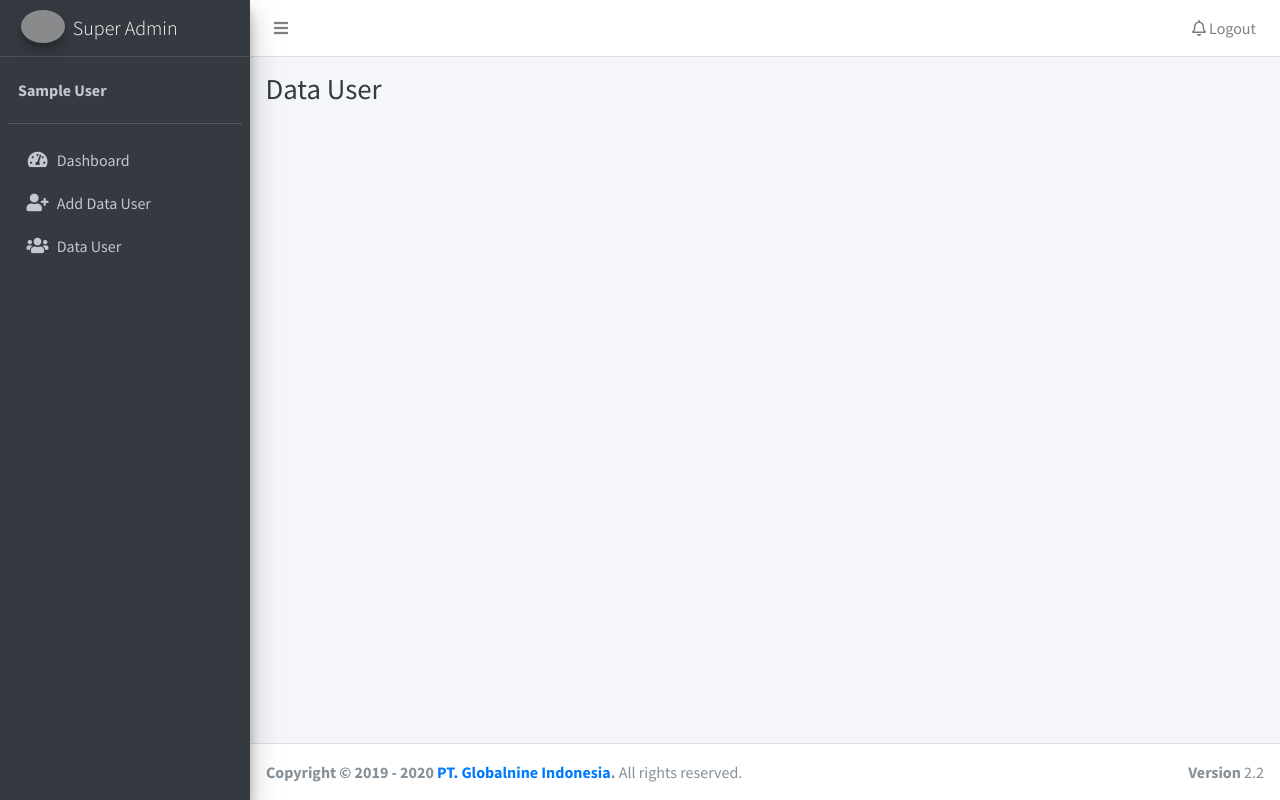
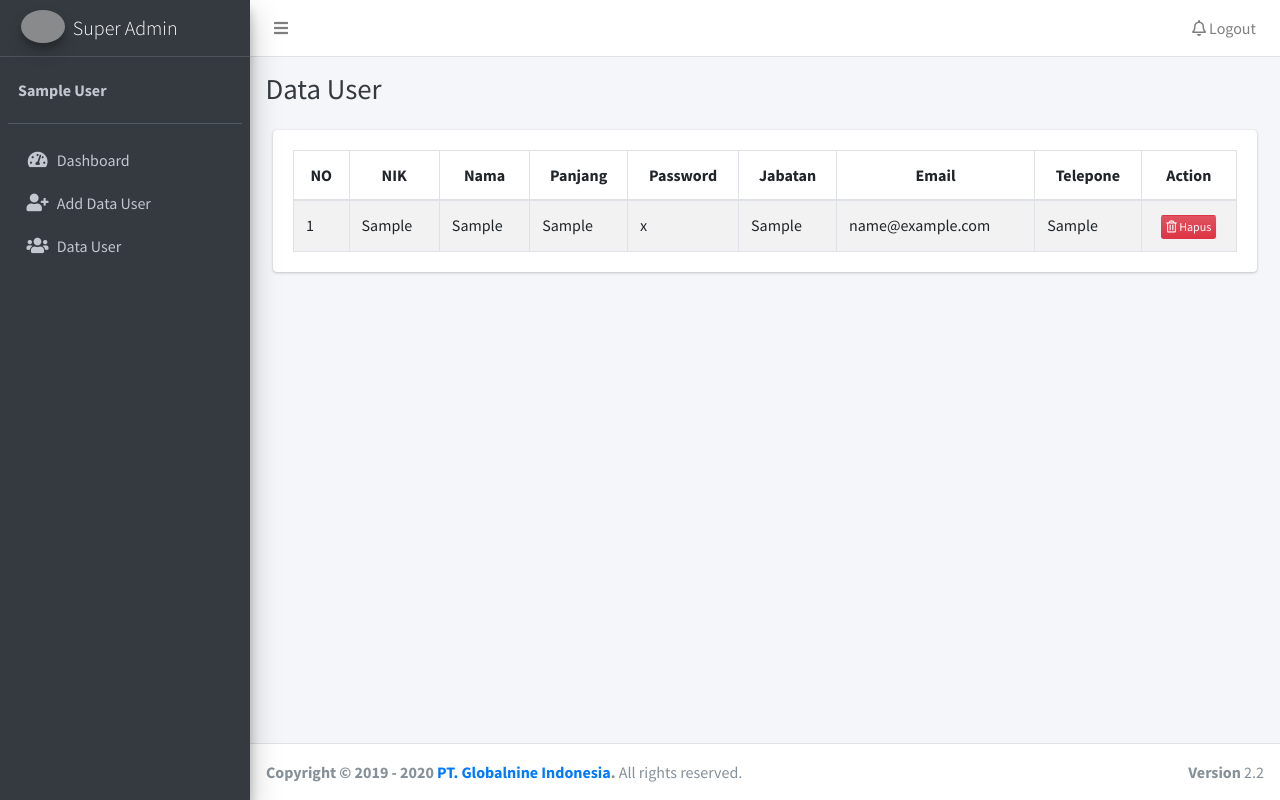
Before and after one commit to agungsup93/sim, a PHP site: page /0/admin/data-user in a window 1280 px wide. Run offline with PHP 8.4, Linux system fonts and the light colour scheme; the visitor is signed in with stand-in values (Sample User, id 1); tables that the repository leaves empty or names only in its code hold one stand-in row (values such as "Sample post"); some libraries are stand-ins or nearby versions; grey boxes are pictures that could not be loaded.

Commit message:
tambah show data user

```diff
--- a/0/admin/_controller/footer.php
+++ b/0/admin/_controller/footer.php
@@ -8,10 +8,40 @@
 
 </div>
 
-<script src="../template/plugins/jquery/jquery.js"></script>
 <script src="../template/plugins/jquery/jquery.min.js"></script>
-<script src="../template/plugins/overlayScrollbars/js/jquery.overlayScrollbars.min.js"></script>
-<script src="../template/dist/js/adminlte.js"></script>
+<script src="../template/plugins/bootstrap/js/bootstrap.bundle.min.js"></script>
+<script src="../template/plugins/datatables/jquery.dataTables.min.js"></script>
+<script src="../template/plugins/datatables-bs4/js/dataTables.bootstrap4.min.js"></script>
+<script src="../template/plugins/datatables-responsive/js/dataTables.responsive.min.js"></script>
+<script src="../template/plugins/datatables-responsive/js/responsive.bootstrap4.min.js"></script>
+<script src="../template/dist/js/adminlte.min.js"></script>
 <script src="../template/dist/js/demo.js"></script>
+<script>
+  $(function () {
+    $("#example1").DataTable({
+      "responsive": true,
+      "autoWidth": false,
+    });
+    $('#example2').DataTable({
+      "paging": true,
+      "lengthChange": false,
+      "searching": false,
+      "ordering": true,
+      "info": true,
+      "autoWidth": false,
+      "responsive": true,
+    });
+  });
+</script>
+<script src="../template/plugin/jquery/jquery.min.js"></script>
+    <script src="../template/pluin/jquery/savy.min.js"></script>
+	<script>
+		$(document).ready(function(){
+			$('.auto-save').savy('load');
+			$( "#clear" ).click(function() {
+				$('.auto-save').savy('destroy');
+			});
+		});
+</script>
 </body>
 </html>
--- a/0/admin/_controller/header.php
+++ b/0/admin/_controller/header.php
@@ -4,11 +4,13 @@
   <meta charset="utf-8">
   <meta http-equiv="X-UA-Compatible" content="IE=edge">
   <title>Super Admin</title>
-  <meta name="viewport" content="width=device-width, initial-scale=1">
+  <link rel="shortcut icon" href="../template/images/logo.png">
   <link rel="stylesheet" href="../template/plugins/fontawesome-free/css/all.min.css">
+  <link rel="stylesheet" href="../template/plugins/overlayScrollbars/css/OverlayScrollbars.min.css">
   <link rel="stylesheet" href="https://code.ionicframework.com/ionicons/2.0.1/css/ionicons.min.css">
+  <link rel="stylesheet" href="../template/plugins/datatables-bs4/css/dataTables.bootstrap4.min.css">
+  <link rel="stylesheet" href="../template/plugins/datatables-responsive/css/responsive.bootstrap4.min.css">
   <link rel="stylesheet" href="../template/dist/css/adminlte.min.css">
-  <link rel="stylesheet" href="../template/plugins/overlayScrollbars/css/OverlayScrollbars.min.css">
   <link href="https://fonts.googleapis.com/css?family=Source+Sans+Pro:300,400,400i,700" rel="stylesheet">
 </head>
 <body class="hold-transition sidebar-mini layout-fixed">
--- a/0/admin/add-user.php
+++ b/0/admin/add-user.php
@@ -26,10 +26,10 @@ if( ! isset($_SESSION['email'])){
     <section class="content">
       <div class="container-fluid">
         <div class="row">
-          <section class="col-lg-2 connectedSortable">
+          <section class="col-lg-1 connectedSortable">
           </section>
 <!----------------------------------------------ISI-------------------------------------------->
-		  <section class="col-lg-8 connectedSortable">
+		  <section class="col-lg-10 connectedSortable">
 			<div class="card card-primary">
               <div class="card-header">
                 <h3 class="card-title">Form Add User</h3>
@@ -138,7 +138,7 @@ if( ! isset($_SESSION['email'])){
             </div>
 		  </section>
 <!-----------------------------------------END ISI----------------------------------------->
-		  <section class="col-lg-2 connectedSortable">
+		  <section class="col-lg-1 connectedSortable">
           </section>
         </div>
       </div>
--- a/0/admin/data-user.php
+++ b/0/admin/data-user.php
@@ -27,9 +27,57 @@ if( ! isset($_SESSION['email'])){
       <div class="container-fluid">
         <div class="row">
           <section class="col-lg-12 connectedSortable">
-
-
-
+			    <section class="content">
+				  <div class="container-fluid">
+					 <div class="card">
+						  <div class="card-body">
+						  <table id="example1" class="table table-bordered table-striped">
+							<thead>
+								<tr>
+								  <th><center>NO</center></th>
+								  <th><center>NIK</center></th>
+								  <th><center>Nama</center></th>
+								  <th><center>Panjang</center></th>
+								  <th><center>Password</center></th>
+								  <th><center>Jabatan</center></th>
+								  <th><center>Email</center></th>
+								  <th><center>Telepone</center></th>
+								  <th><center>Action</center></th>
+								</tr>
+							</thead>
+							<tbody>
+							 <?php
+								include "../../koneksi.php";
+								$no = 1;
+								$query=mysqli_query($koneksi, "SELECT * FROM user ORDER by id ASC");
+								while($data=mysqli_fetch_assoc($query)) {
+							?>
+								<tr>
+								<td><?php echo $no++; ?></td>
+								<td><?php echo $data['nik']; ?></td>
+								<td><?php echo $data['nm_dpn']; ?></td>
+								<td><?php echo $data['nm_blk']; ?></td>
+								<td><?php echo $data['pass']; ?></td>
+								<td><?php echo $data['jbtn']; ?></td>
+								<td><?php echo $data['email']; ?></td>
+								<td><?php echo $data['tlp']; ?></td>
+								<td>
+									<center>
+										<button type="button" class="btn bg-gradient-danger btn-xs">
+											<a href="#" onclick="confirm_modal('delete/d_stock.php?&id=<?php echo $data['id'];?>');">
+												<i class="nav-icon far fa-trash-alt" style="font-size:100%;color:white;" title="Hapus Data"></i>
+											</a><span>Hapus</span>
+										</button>
+									</center>
+								</td>
+								<?php
+								}
+								?>
+								</tbody>
+							</table>
+						 </div>
+						 </div>
+				</section>
           </section>
         </div>
       </div>
```
